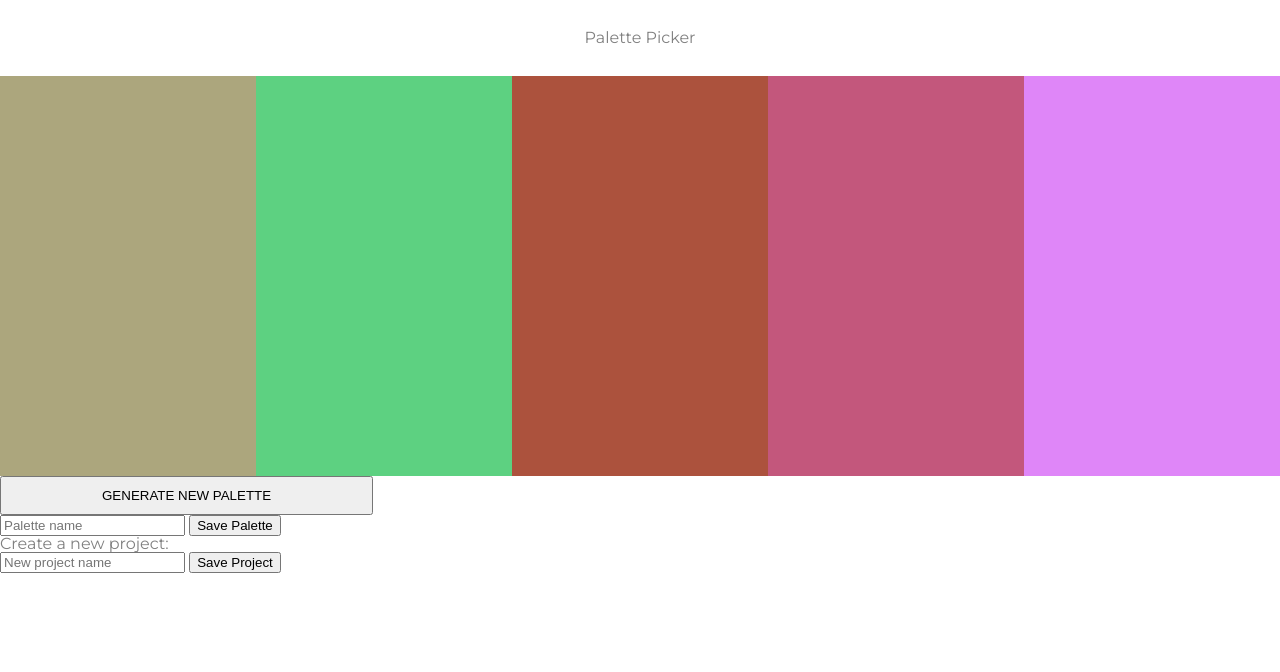
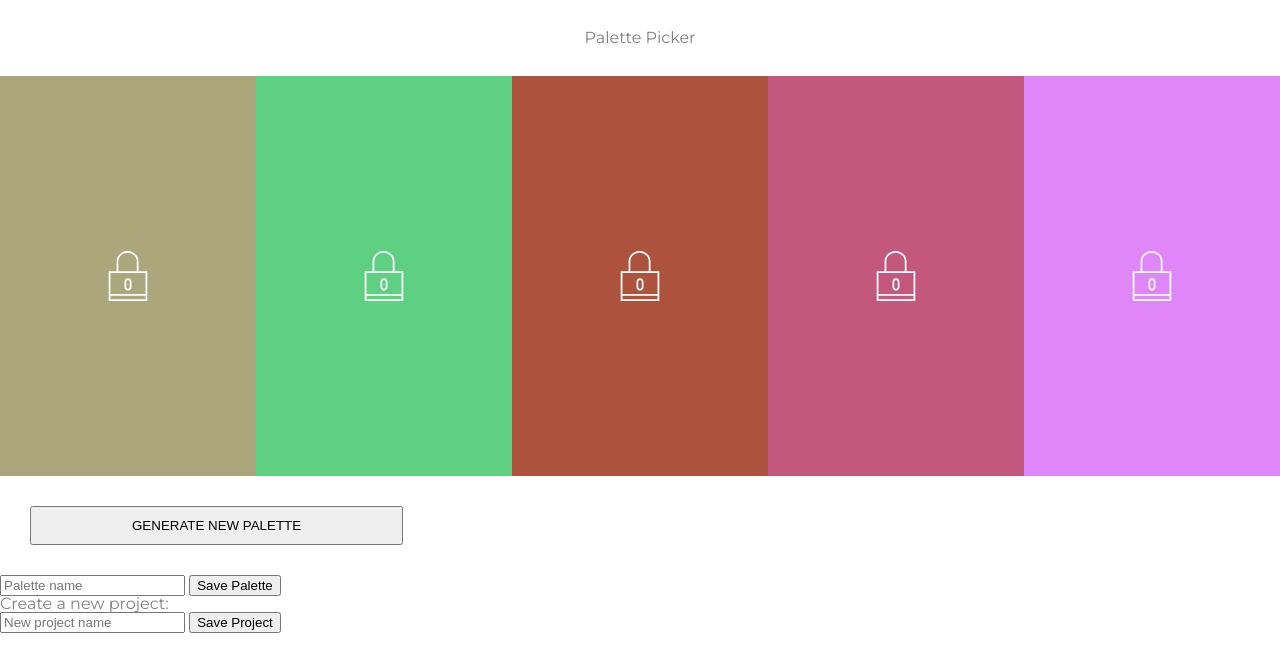
Before and after one commit to caseyhoepner/pantone, a website: page public/index.html in a window 1280 px wide. Drawn offline with nearby package versions, Linux system fonts and the light colour scheme.

Commit message:
Add lock svg to colors

```diff
--- a/public/css/styles.css
+++ b/public/css/styles.css
@@ -10,6 +10,12 @@ body {
   text-align: center;
 }
 
+.color {
+  display: flex;
+  justify-content: center;
+  align-items: center;
+}
+
 .colors {
   display: grid;
   grid-template-columns: 1fr 1fr 1fr 1fr 1fr;
@@ -17,14 +23,21 @@ body {
 }
 
 .new-palette-btn {
-  margin: auto;
   padding: 10px 100px;
   text-transform: uppercase;
+  margin: 30px;
 }
 
-.small-color {
-  height: 15px;
-  width: 100px;
-  background-color: black;
-  display: inline-block;
+.lock {
+  background-image: url('../assets/lock.svg');
+  background-size: cover;
+  width: 50px;
+  height: 50px;
 }
+
+.unlock {
+  background-image: url('../assets/lock.svg');
+  background-size: cover;
+  width: 50px;
+  height: 50px;
+}
--- a/public/index.html
+++ b/public/index.html
@@ -9,11 +9,21 @@
   <body>
     <h1 class='title'>Palette Picker</h1>
       <section class='colors'>
-        <div class='color color1'></div>
-        <div class='color color2'></div>
-        <div class='color color3'></div>
-        <div class='color color4'></div>
-        <div class='color color5'></div>
+        <div class='color color1'>
+          <div class='lock'></div>
+        </div>
+        <div class='color color2'>
+          <div class='lock'></div>
+        </div>
+        <div class='color color3'>
+          <div class='lock'></div>
+        </div>
+        <div class='color color4'>
+          <div class='lock'></div>
+        </div>
+        <div class='color color5'>
+          <div class='lock'></div>
+        </div>
       </section>
         <button class='new-palette-btn'>Generate New Palette</button>
       <section>
```
Also changed, not shown: public/assets/lock.svg (added), public/assets/unlock.svg (added), 3 other files.
